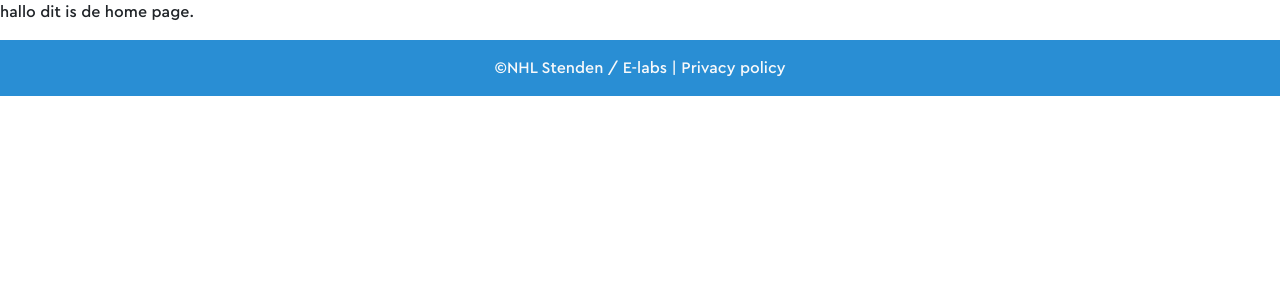
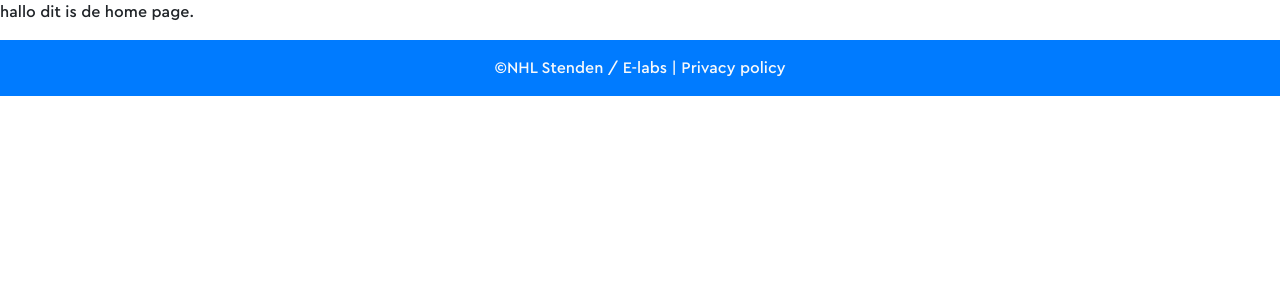
Before and after one commit to NHLstenden-emmen/E-Labs, a PHP site: template pages/home.php in a window 1280 px wide. Shown: the top 300 px of the page. Run offline with PHP 8.4, Linux system fonts and the light colour scheme; the template is opened without the code that fills it, so the values that code supplies are empty.

Commit message:
nog een keer sorry
.

```diff
--- a/css/main/footer.css
+++ b/css/main/footer.css
@@ -1,3 +1,3 @@
 .page-footer{
-	background-color: #298ed4; !important
+	background-color: #007bff; !important
 }
--- a/css/main/navbar.css
+++ b/css/main/navbar.css
@@ -1,4 +1,4 @@
-nav .bg-primary {
+nav .navbar {
 	background-color: #298ed4; !important
 }
 
```
